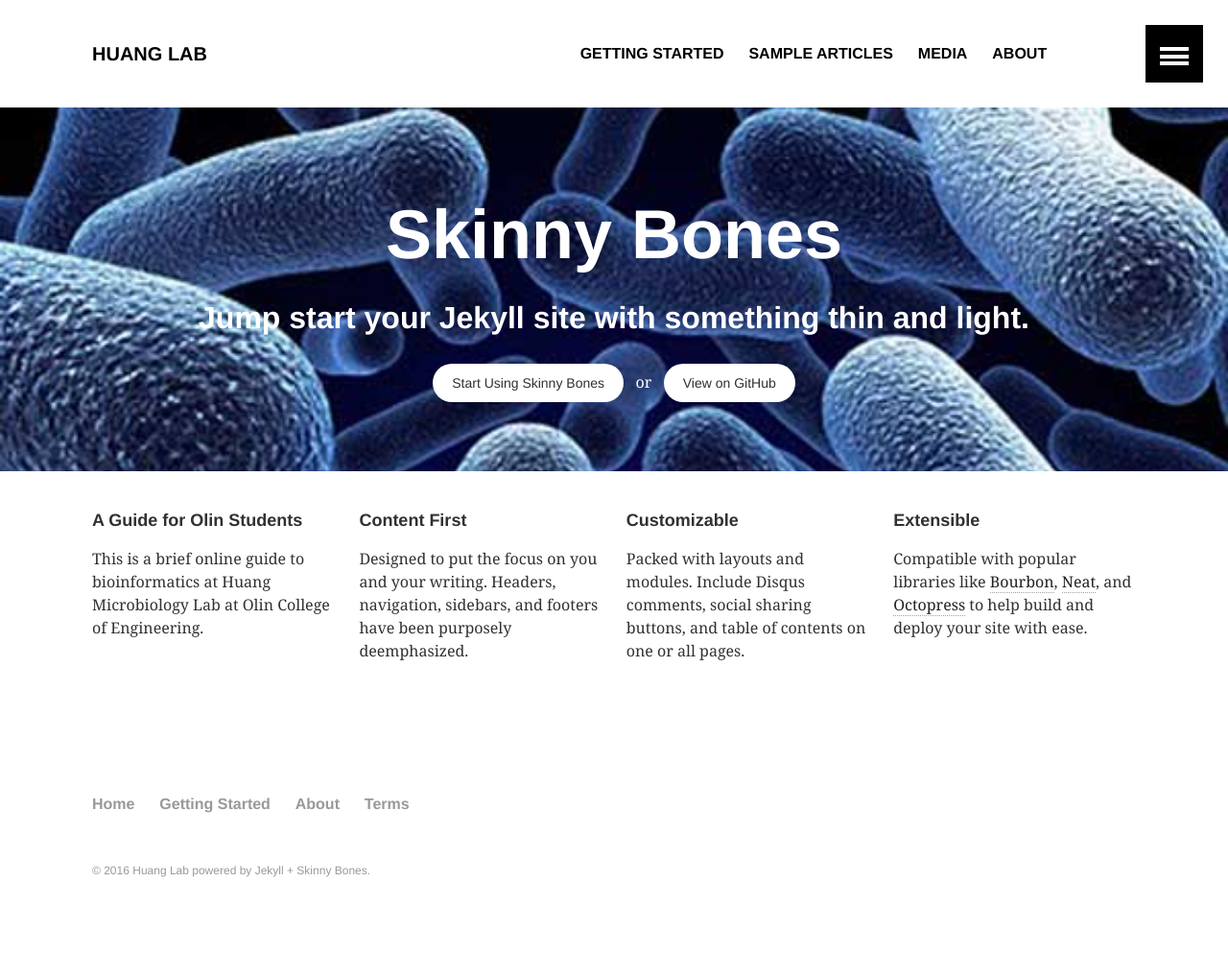
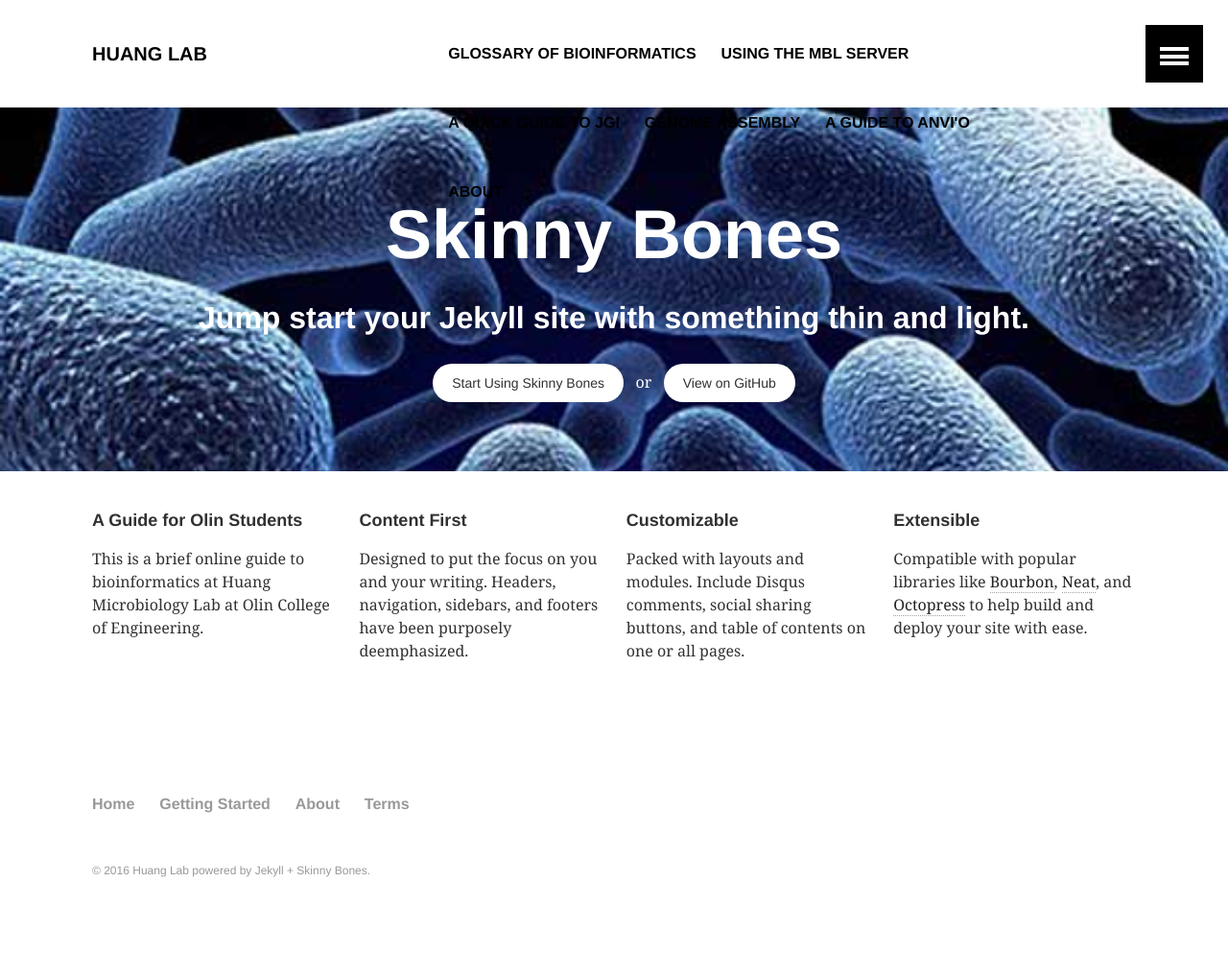
Before and after one commit to HuangLab/Bioinfo, a Jekyll site: the page built from index.md, in a window 1280 px wide. Shown: the whole page at 96% size. Built offline with Jekyll 4.4.1, drawn with Linux system fonts in a browser that asks for light colours.

Commit message:
Personalizing

```diff
--- a/_data/navigation.yml
+++ b/_data/navigation.yml
@@ -1,16 +1,26 @@
 # Site navigation links
 
-- title: Getting Started
+- title: Glossary of Bioinformatics
   url: /getting-started/
   excerpt: "Everything you need to know to get started with Skinny Bones and Jekyll."
   image: 400x250.gif
 
-- title: Sample Articles
+- title: Using the MBL Server
   url: /articles/
   excerpt: "Examples of long form posts."
   image: 400x250.gif
 
-- title: Media
+- title: A Quick Guide to JGI
+  url: /media/
+  excerpt: "Examples of media posts perfect for showcasing work, photographs, etc."
+  image: 400x250.gif
+
+- title: Genome Assembly
+  url: /media/
+  excerpt: "Examples of media posts perfect for showcasing work, photographs, etc."
+  image: 400x250.gif
+
+- title: A Guide to Anvi'o
   url: /media/
   excerpt: "Examples of media posts perfect for showcasing work, photographs, etc."
   image: 400x250.gif
```
